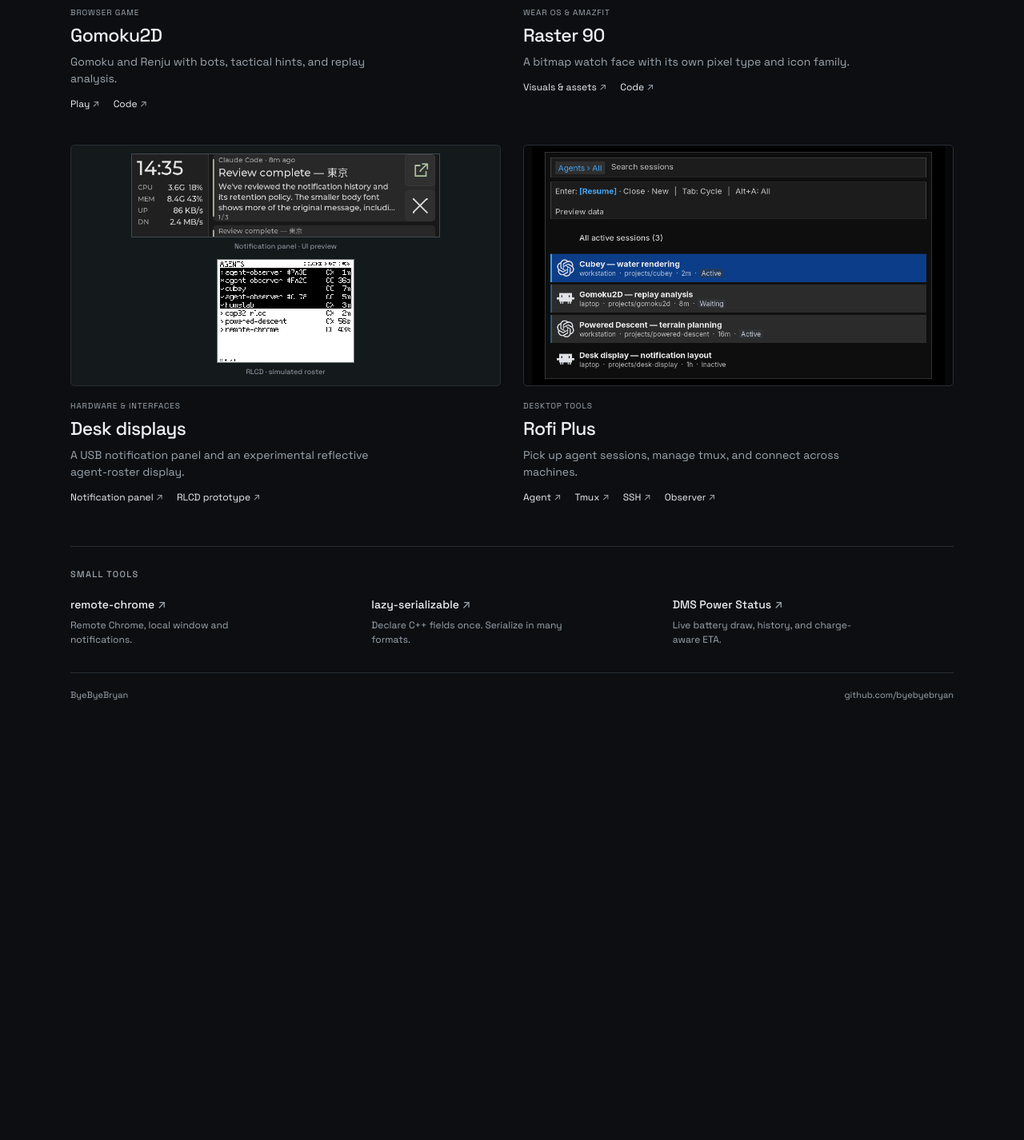
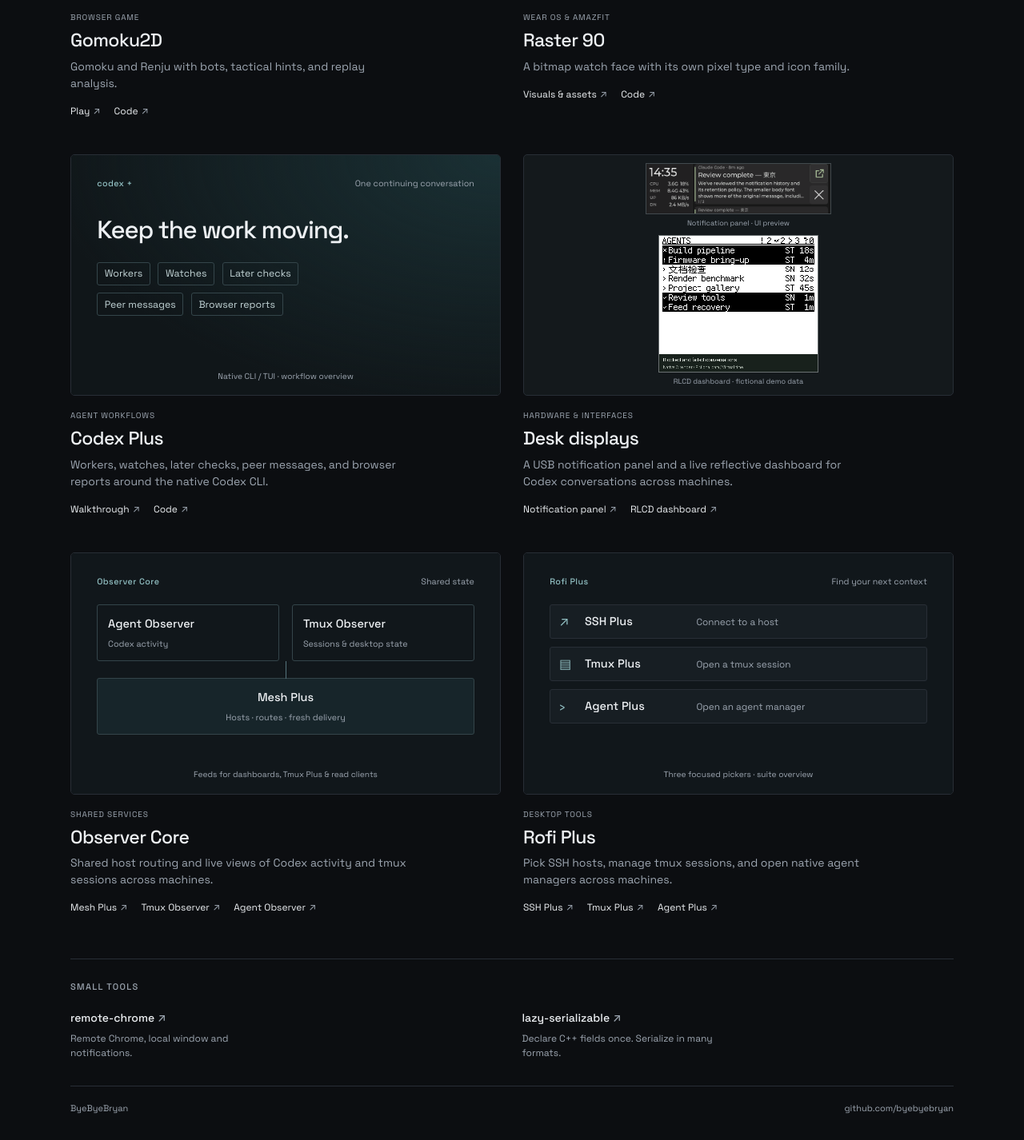
Before and after one commit to byebyebryan/byebyebryan.github.io, a Jekyll site: the page built from index.md, in a window 1280 px wide, cut to the strip 1085-2511 px from the top of the page. Shown: the whole strip at 80% size. Built offline with Jekyll 4.4.1, drawn with Linux system fonts in a browser that asks for light colours; before the commit the page ends 1995 px from its top, so only the background shows below that.

Commit message:
Refresh agent tooling and desk display showcase

```diff
--- a/_layouts/default.html
+++ b/_layouts/default.html
@@ -21,7 +21,7 @@
       href="https://fonts.googleapis.com/css2?family=Space+Grotesk:wght@400;500;600&display=swap"
       rel="stylesheet"
     />
-    <link rel="stylesheet" href="{{ '/assets/css/styles.css' | relative_url }}?v=6ecb2fb074" />
+    <link rel="stylesheet" href="{{ '/assets/css/styles.css' | relative_url }}?v=1f4e34d9bf" />
   </head>
   <body>
     <main class="page">
--- a/_layouts/home.html
+++ b/_layouts/home.html
@@ -27,6 +27,15 @@
                 <source src="{{ project.video | relative_url }}" type="video/mp4" />
                 <a href="{{ project.video | relative_url }}">Watch the {{ project.name }} demo</a>
               </video>
+            {% when 'codex' %}
+              <figure class="software-preview codex-preview">
+                <div class="preview-topline"><span>codex +</span><span>One continuing conversation</span></div>
+                <p class="codex-prompt">Keep the work moving.</p>
+                <div class="codex-capabilities">
+                  <span>Workers</span><span>Watches</span><span>Later checks</span><span>Peer messages</span><span>Browser reports</span>
+                </div>
+                <figcaption>Native CLI / TUI · workflow overview</figcaption>
+              </figure>
             {% when 'displays' %}
               <figure class="display-panel">
                 <img src="{{ '/assets/projects/notification-panel.png' | relative_url }}"
@@ -35,10 +44,32 @@
                 <figcaption>Notification panel · UI preview</figcaption>
               </figure>
               <figure class="display-roster">
-                <img src="{{ '/assets/projects/rlcd-roster.png' | relative_url }}"
-                  alt="RLCD renderer preview showing blocked, waiting and working sessions from simulated data."
+                <img src="{{ '/assets/projects/rlcd-roster.png' | relative_url }}?v=7bdf6cb770"
+                  data-still-src="{{ '/assets/projects/rlcd-roster.png' | relative_url }}?v=7bdf6cb770"
+                  data-motion-src="{{ '/assets/projects/rlcd-dashboard.gif' | relative_url }}"
+                  alt="RLCD dashboard native-render demo with fictional Codex conversations, host badges, activity ages and blocked, waiting and working states."
                   width="400" height="300" loading="lazy" />
-                <figcaption>RLCD · simulated roster</figcaption>
+                <figcaption>RLCD dashboard · fictional demo data</figcaption>
+              </figure>
+            {% when 'observers' %}
+              <figure class="software-preview observer-preview">
+                <div class="preview-topline"><span>Observer Core</span><span>Shared state</span></div>
+                <div class="observer-sources">
+                  <div><strong>Agent Observer</strong><span>Codex activity</span></div>
+                  <div><strong>Tmux Observer</strong><span>Sessions & desktop state</span></div>
+                </div>
+                <div class="observer-delivery"><strong>Mesh Plus</strong><span>Hosts · routes · fresh delivery</span></div>
+                <figcaption>Feeds for dashboards, Tmux Plus & read clients</figcaption>
+              </figure>
+            {% when 'rofi' %}
+              <figure class="software-preview rofi-preview">
+                <div class="preview-topline"><span>Rofi Plus</span><span>Find your next context</span></div>
+                <div class="picker-overview">
+                  <div><span class="picker-symbol" aria-hidden="true">↗</span><strong>SSH Plus</strong><span>Connect to a host</span></div>
+                  <div><span class="picker-symbol" aria-hidden="true">▤</span><strong>Tmux Plus</strong><span>Open a tmux session</span></div>
+                  <div><span class="picker-symbol" aria-hidden="true">›</span><strong>Agent Plus</strong><span>Open an agent manager</span></div>
+                </div>
+                <figcaption>Three focused pickers · suite overview</figcaption>
               </figure>
             {% when 'watches' %}
               <figure>
--- a/assets/css/styles.css
+++ b/assets/css/styles.css
@@ -37,8 +37,10 @@
 .project h3 { margin: 0; font-size: 23px; font-weight: 500; letter-spacing: -.025em; }
 .project-description { margin: 5px 0 12px; font-size: 14px; color: var(--muted); max-width: 47ch; }
 .project-links { display: flex; flex-wrap: wrap; gap: 17px; font-size: 12px; }
+.project-links a { display: inline-flex; align-items: center; gap: 4px; min-height: 24px; }
+.project-links a:hover, .small-tools a:hover { text-decoration: underline; text-underline-offset: 3px; }
 .project-links a span, .small-tools a span { color: var(--muted); }
-.project-media--displays { display: grid; grid-template-rows: minmax(0, 1fr) minmax(0, 1.2fr); gap: 8px; padding: 10px 24px; background: #14191c; }
+.project-media--displays { display: grid; grid-template-rows: minmax(0, .65fr) minmax(0, 1.5fr); gap: 8px; padding: 10px 24px; background: #14191c; }
 figure { margin: 0; min-width: 0; }
 figcaption { text-align: center; margin-top: 5px; font-size: 9px; color: var(--muted); }
 .display-panel, .display-roster { display: flex; flex-direction: column; align-items: center; min-height: 0; }
@@ -49,8 +51,29 @@
 .project-media--watches { display: flex; align-items: center; justify-content: center; padding: 16px; background: #000; }
 .project-media--watches figure { display: flex; flex-direction: column; align-items: center; height: 100%; min-height: 0; max-width: 100%; }
 .project-media--watches img { display: block; width: auto; max-width: 100%; min-height: 0; height: calc(100% - 20px); object-fit: contain; image-rendering: pixelated; }
+.project-media--codex, .project-media--observers, .project-media--rofi { container-type: inline-size; }
+.project-media--codex, .project-media--displays, .project-media--observers, .project-media--rofi { width: 100%; min-height: 14rem; }
+.software-preview { height: 100%; display: flex; flex-direction: column; padding: 5cqw 6cqw 3cqw; background: #11171b; }
+.preview-topline { display: flex; justify-content: space-between; align-items: center; gap: 12px; color: var(--muted); font-size: clamp(9px, 2cqw, 11px); }
+.preview-topline > :first-child { color: var(--accent); font-weight: 500; letter-spacing: .04em; }
+.software-preview figcaption { margin-top: auto; padding-top: 2cqw; font-size: clamp(9px, 1.9cqw, 11px); }
+.codex-preview { background: radial-gradient(ellipse at top right, #1a3034, transparent 75%), #101619; }
+.codex-prompt { margin: 6cqw 0 4cqw; font-size: clamp(22px, 5.8cqw, 34px); font-weight: 500; letter-spacing: -.04em; line-height: 1.2; }
+.codex-capabilities { display: flex; flex-wrap: wrap; gap: 1.8cqw; max-width: 75%; }
+.codex-capabilities span { border: 1px solid #34454a; border-radius: 3px; padding: .8cqw 1.6cqw; color: #c3d5d7; font-size: clamp(10px, 2.3cqw, 13px); }
+.observer-sources { display: grid; grid-template-columns: 1fr 1fr; gap: 3cqw; margin-top: 4cqw; }
+.observer-sources > div, .observer-delivery { display: flex; flex-direction: column; gap: 1cqw; border: 1px solid #34454a; border-radius: 3px; padding: 2.4cqw; }
+.observer-sources strong, .observer-delivery strong { font-size: clamp(12px, 2.7cqw, 15px); font-weight: 500; }
+.observer-sources span, .observer-delivery span { font-size: clamp(10px, 2cqw, 12px); color: var(--muted); }
+.observer-delivery { position: relative; margin-top: 4cqw; align-items: center; background: #17252a; }
+.observer-delivery::before { content: ""; position: absolute; left: 50%; bottom: 100%; height: calc(4cqw + 1px); border-left: 1px solid #54747b; }
+.picker-overview { display: grid; gap: 1.8cqw; margin-top: 4cqw; }
+.picker-overview > div { display: grid; grid-template-columns: 4cqw 24cqw minmax(0, 1fr); align-items: center; gap: 2cqw; padding: 1.6cqw 2cqw; border: 1px solid var(--line); border-radius: 3px; background: #171e23; }
+.picker-symbol { color: var(--accent); font-size: 3cqw; }
+.picker-overview strong { font-size: clamp(12px, 2.7cqw, 15px); font-weight: 500; }
+.picker-overview strong + span { font-size: clamp(10px, 2.2cqw, 12px); color: var(--muted); }
 .small-tools { margin-top: 52px; padding: 26px 0 32px; border-top: 1px solid var(--line); }
-.small-tools ul { display: grid; grid-template-columns: repeat(3, minmax(0, 1fr)); gap: 25px; margin: 0; padding: 0; list-style: none; }
+.small-tools ul { display: grid; grid-template-columns: repeat(2, minmax(0, 1fr)); gap: 25px; margin: 0; padding: 0; list-style: none; }
 .small-tools a { font-size: 14px; font-weight: 500; }
 .small-tools p { color: var(--muted); font-size: 12px; margin: 5px 0 0; max-width: 32ch; }
 footer { padding-top: 19px; border-top: 1px solid var(--line); color: var(--muted); font-size: 11px; }
--- a/index.md
+++ b/index.md
@@ -46,29 +46,46 @@
         url: https://dev.byebyebryan.com/raster90/
       - label: Code
         url: https://github.com/byebyebryan/raster90
+  - name: Codex Plus
+    kind: Agent workflows
+    description: Workers, watches, later checks, peer messages, and browser reports around the native Codex CLI.
+    media: codex
+    links:
+      - label: Walkthrough
+        url: https://dev.byebyebryan.com/codex-plus/
+      - label: Code
+        url: https://github.com/byebyebryan/codex-plus
   - name: Desk displays
     kind: Hardware & interfaces
-    description: A USB notification panel and an experimental reflective agent-roster display.
+    description: A USB notification panel and a live reflective dashboard for Codex conversations across machines.
     media: displays
     links:
       - label: Notification panel
         url: https://github.com/byebyebryan/esp32-349
-      - label: RLCD prototype
-        url: https://github.com/byebyebryan/esp32-rlcd
+      - label: RLCD dashboard
+        url: https://github.com/byebyebryan/esp32-rlcd/tree/main/projects/agent-dashboard
+  - name: Observer Core
+    kind: Shared services
+    description: Shared host routing and live views of Codex activity and tmux sessions across machines.
+    media: observers
+    links:
+      - label: Mesh Plus
+        url: https://github.com/byebyebryan/mesh-plus
+      - label: Tmux Observer
+        url: https://github.com/byebyebryan/tmux-observer
+      - label: Agent Observer
+        url: https://github.com/byebyebryan/agent-observer
   - name: Rofi Plus
     kind: Desktop tools
-    description: Pick up agent sessions, manage tmux, and connect across machines.
-    image: /assets/projects/rofi-plus.png
-    image_alt: Rofi Agent Plus displaying invented preview sessions across a workstation and laptop.
+    description: Pick SSH hosts, manage tmux sessions, and open native agent managers across machines.
+    media: rofi
     links:
-      - label: Agent
+      - label: SSH Plus
+        url: https://github.com/byebyebryan/rofi-ssh-plus
+      - label: Tmux Plus
+        url: https://github.com/byebyebryan/rofi-tmux-plus
+      - label: Agent Plus
         url: https://github.com/byebyebryan/rofi-agent-plus
-      - label: Tmux
-        url: https://github.com/byebyebryan/rofi-tmux-plus
-      - label: SSH
-        url: https://github.com/byebyebryan/rofi-ssh-plus
-      - label: Observer
-        url: https://github.com/byebyebryan/agent-observer
 tools:
   - name: remote-chrome
     description: Remote Chrome, local window and notifications.
@@ -76,7 +93,4 @@
   - name: lazy-serializable
     description: Declare C++ fields once. Serialize in many formats.
     url: https://github.com/byebyebryan/lazy-serializable
-  - name: DMS Power Status
-    description: Live battery draw, history, and charge-aware ETA.
-    url: https://github.com/byebyebryan/dms-power-status
 ---
```
Also changed, not shown: README.md, assets/projects/LICENSES.txt, assets/projects/manifest.json, assets/projects/rlcd-dashboard.gif (added), assets/projects/rlcd-roster.png, assets/projects/rofi-plus.png (deleted).
